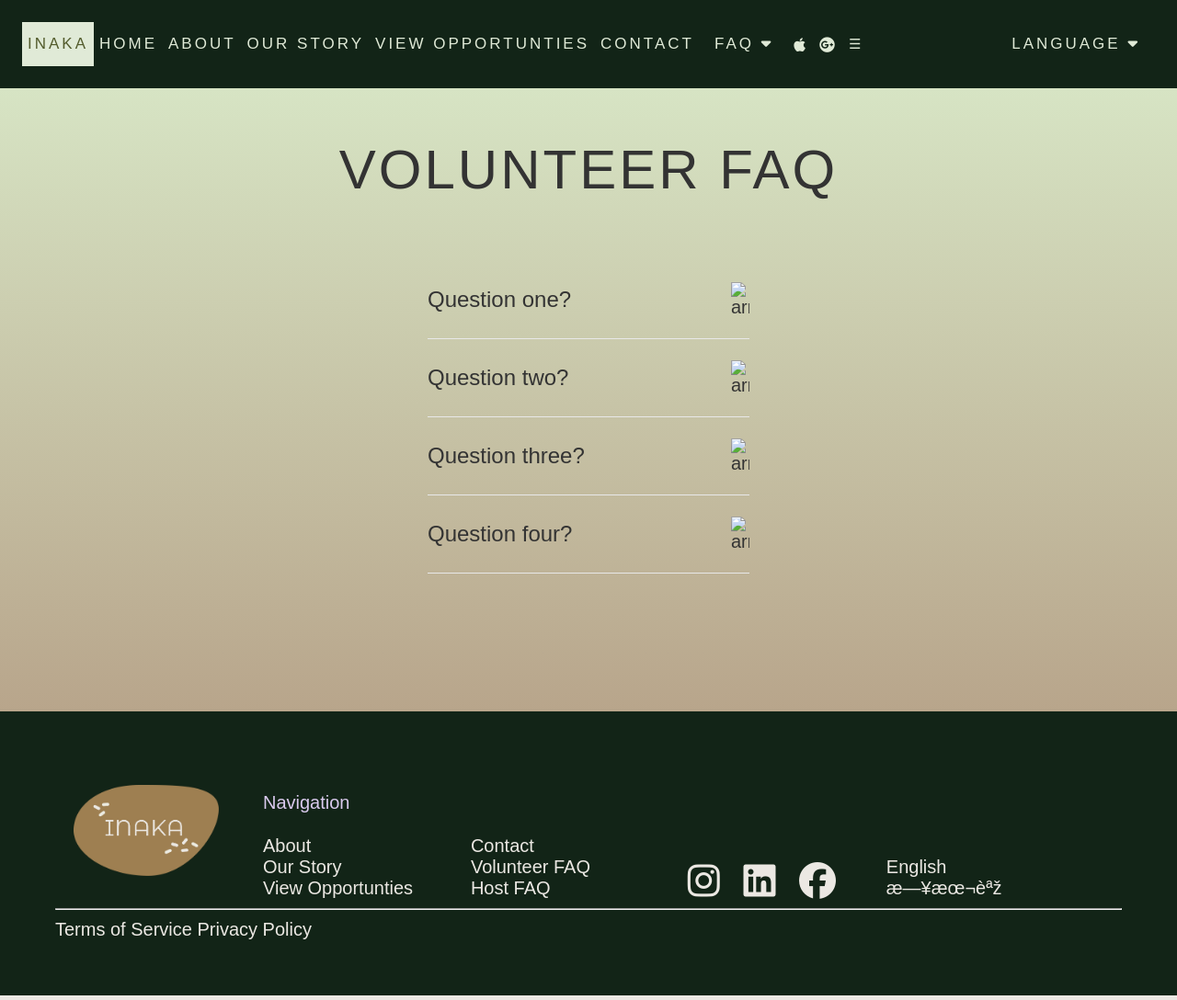
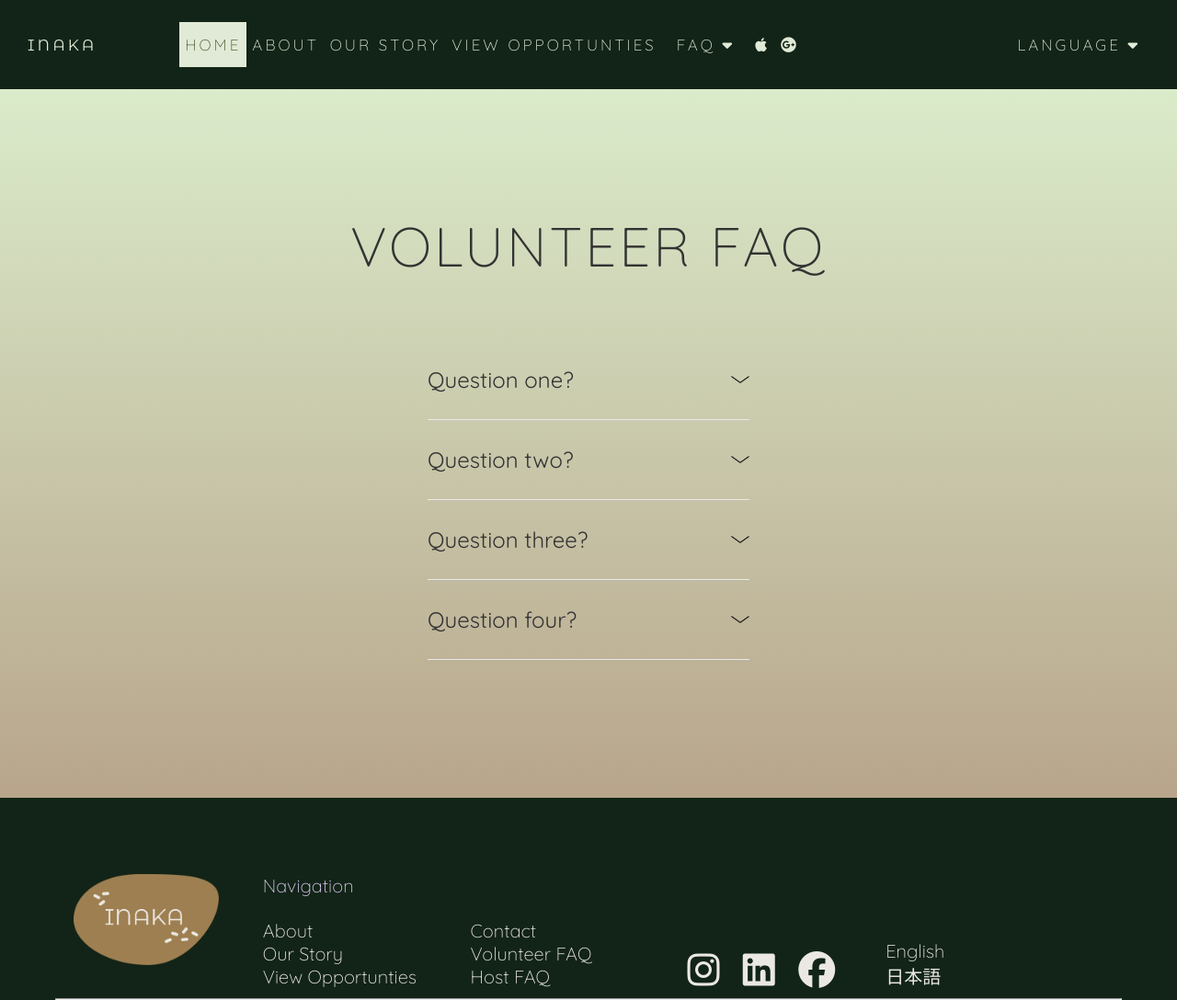
Before and after one commit to JaneKristen/JaneKristen.github.io, a plain HTML site: page volfaq.html in a window 1280 px wide. Shown: the top 1088 px of the page at 92% size. Drawn offline with Linux system fonts and the light colour scheme; files whose address does not match are found by name; a web font is replaced by a local one.

Commit message:
Update volfaq.html

```diff
--- a/volfaq.html
+++ b/volfaq.html
@@ -1,28 +1,32 @@
 <!DOCTYPE html>
 <html lang="en">
 <head>
-<meta charset="UTF=8">
+<meta charset="UTF-8">
 <meta http-equiv="X-UA-Compatible" content="IE=edge">
-<title> INAKA </title>
-<meta charset="UTF=8">
-<meta http-equiv="X-UA-Compatible" content="IE=edge">
+<title> Inaka </title>
 <meta name="viewport" content="width=device-width, initial-scale=1">
-<title>FAQ Accordion Card</title>
 <link rel="stylesheet" href="https://cdnjs.cloudflare.com/ajax/libs/font-awesome/4.7.0/css/font-awesome.min.css">
 <link rel="stylesheet" href="stylesheet.css">
-<script src="https://kit.fontawesome.com/9de92159c1.js" crossorigin="anonymous"></script>
 
 
+
+<style>
+@import url('https://fonts.googleapis.com/css2?family=Fredoka+One&family=Montserrat+Alternates:wght@100;200;300;400;500&family=Playfair+Display:ital,wght@1,800&family=Poppins:ital,wght@0,400;1,300&family=Quicksand:wght@300;400;600&family=Rampart+One&display=swap');
+</style>
+<script src="https://kit.fontawesome.com/9de92159c1.js" crossorigin="anonymous"></script>
 </head>
 <body>
+  <div class="spacer"></div>
+  <header>
+    <nav class="topnav" id="myTopnav">
+    <a href="index.html" class="inaka">INAKA</a>
+    <button onclick=myFunction() style="font-size:15px;" class="navBtn"><span></span><span></span><span></span></button>
 
-  <div class="topnav" id="myTopnav">
-    <a href="index.html" class="active">INAKA</a>
-    <a href="index.html">Home</a>
+    <a href="index.html" class="active">Home</a>
     <a href="about.html">About</a>
     <a href="ourstory.html">Our Story</a>
     <a href="viewopps.html">View Opportunties</a>
-    <a href="contact.html">Contact</a>
+
 
   <div class="dropdown">
     <button class="dropbtn">FAQ
@@ -51,9 +55,12 @@
       <a href="#">日本語</a>
     </div>
   </div>
+</nav>
+</header>
 
-  <a href="javascript:void(0);" style="font-size:15px;" class="icon" onclick="myFunction()">&#9776;</a>
-</div>
+
+
+
 
 
 <script>
@@ -65,9 +72,20 @@ function myFunction() {
       x.className = "topnav";
     }
   }
+
+const menuButton = document.querySelector('.navBtn');
+console.log('$$', menuButton)
+const nav = document.querySelector('.nav-links');
+const navLinks = document.querySelectorAll('.nav-links li');
+
+menuButton.addEventListener('click',() => {
+  menuButton.classList.toggle('is-open');
+});
   </script>
 
 
+      <!--/*end*/-->
+<script src="faq.js"></script>
 
 <!-- end of nav section -->
 <!-- FAQ Accordion-->
@@ -83,7 +101,7 @@ function myFunction() {
       <div class="question">
         <h3 class="title_question">
           Question one?</h3>
-        <img src="icon-arrow-down.png" alt="arrow" width="20px">
+        <img src="images/icon-arrow-down.png" alt="arrow" width="20px">
       </div>
       <div class="answer">
         Answer one.
@@ -94,7 +112,7 @@ function myFunction() {
       <div class="question">
         <h3 class="title_question">
           Question two?</h3>
-        <img src="icon-arrow-down.png" alt="arrow" width="20px">
+        <img src="images/icon-arrow-down.png" alt="arrow" width="20px">
       </div>
       <div class="answer">
         Answer two.
@@ -105,7 +123,7 @@ function myFunction() {
       <div class="question">
         <h3 class="title_question">
           Question three?</h3>
-        <img src="icon-arrow-down.png" alt="arrow" width="20px">
+        <img src="images/icon-arrow-down.png" alt="arrow" width="20px">
       </div>
       <div class="answer">
         Answer three.
@@ -116,7 +134,7 @@ function myFunction() {
       <div class="question">
         <h3 class="title_question">
           Question four?</h3>
-        <img src="icon-arrow-down.png" alt="arrow" width="20px">
+        <img src="images/icon-arrow-down.png" alt="arrow" width="20px">
       </div>
       <div class="answer">
         Answer four.
```
Lines whose indentation alone changed are shown as unchanged.
